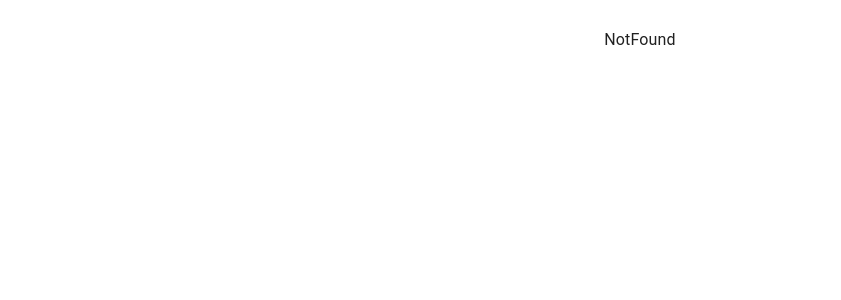
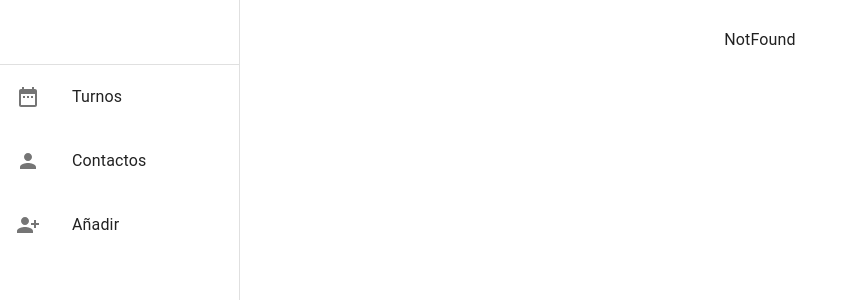
Before and after one commit to slurm17/turnos-app, a React (Vite) app: page /reminder in a window 1280 px wide. Shown: the top 300 px of the page, without its empty margins (0-841 px from the left). Built offline with nearby package versions, Linux system fonts and the light colour scheme.

Commit message:
agrego menu lateral

```diff
--- a/src/pages/Layout/components/BottomNav/index.tsx
+++ b/src/pages/Layout/components/BottomNav/index.tsx
@@ -1,14 +1,15 @@
 import { BottomNavigation, BottomNavigationAction, Paper } from '@mui/material'
 import { useState } from 'react'
-import PersonAddAlt1Icon from '@mui/icons-material/PersonAddAlt1'
-import DateRangeIcon from '@mui/icons-material/DateRange'
-import PersonIcon from '@mui/icons-material/Person'
 import { useNavigate } from 'react-router-dom'
-import * as ROUTES from '@/constants/routes'
-const BottomNav = () => {
+import { ListItemsNav } from '../../types/ListItemsNav'
+interface BottomNavProps {
+  listItemsNav: ListItemsNav[]
+}
+const BottomNav = ({ listItemsNav }:BottomNavProps) => {
   const [value, setValue] = useState(0)
   const navigate = useNavigate()
-  const pages = [ROUTES.REMINDER, ROUTES.CONTACT_LIST, ROUTES.CONTACT_ADD]
+  const pages : string[] = []
+  pages.push(...listItemsNav.map((item) => (item.navigateTo)))
 
   return (
     <Paper
@@ -35,9 +36,13 @@ const BottomNav = () => {
           navigate(pages[newValue])
         }}
       >
-        <BottomNavigationAction label="Turnos" icon={<DateRangeIcon />} />
-        <BottomNavigationAction label="Contactos" icon={<PersonIcon />} />
-        <BottomNavigationAction label="Añadir" icon={<PersonAddAlt1Icon />} />
+        {listItemsNav.map(({ text, icon: Icon }, i) => (
+          <BottomNavigationAction
+            key={i}
+            label={text}
+            icon={<Icon/>}
+          />
+        ))}
       </BottomNavigation>
     </Paper>
   )
--- /dev/null
+++ b/src/pages/Layout/components/DrawerNav/components/DrawerItem/index.tsx
@@ -0,0 +1,27 @@
+import { SvgIconComponent } from '@mui/icons-material'
+import { List, ListItem, ListItemButton, ListItemIcon, ListItemText } from '@mui/material'
+import { useNavigate } from 'react-router-dom'
+
+interface DrawerItemProps {
+    text: string
+    icon: SvgIconComponent,
+    navigateTo: string
+}
+
+const DrawerItem = ({ text, icon: Icon, navigateTo }: DrawerItemProps) => {
+    const navigate = useNavigate()
+    return (
+        <List>
+            <ListItem disablePadding>
+                <ListItemButton onClick={() => navigate(navigateTo)}>
+                    <ListItemIcon>
+                        <Icon/>
+                    </ListItemIcon>
+                    <ListItemText primary={text} />
+                </ListItemButton>
+            </ListItem>
+        </List>
+    )
+}
+
+export default DrawerItem
--- /dev/null
+++ b/src/pages/Layout/components/DrawerNav/index.tsx
@@ -0,0 +1,36 @@
+import Drawer from '@mui/material/Drawer'
+import Toolbar from '@mui/material/Toolbar'
+import Divider from '@mui/material/Divider'
+import DrawerItem from './components/DrawerItem'
+import { ListItemsNav } from '../../types/ListItemsNav'
+interface DrawerNavProps {
+  listItemsNav : ListItemsNav[],
+  // hidden: boolean
+}
+const drawerWidth = 240
+const DrawerNav = ({ listItemsNav/*, ...props*/ } : DrawerNavProps) => {
+  return (
+      <Drawer
+        // {...props}
+        sx={{
+          display: { xs: 'none', sm: 'block' },
+          width: drawerWidth,
+          flexShrink: 0,
+          '& .MuiDrawer-paper': {
+            width: drawerWidth,
+            boxSizing: 'border-box',
+          },
+        }}
+        variant="permanent"
+        anchor="left"
+        >
+        <Toolbar />
+        <Divider />
+        {listItemsNav.map((item, i) => (
+          <DrawerItem key={i} text={item.text} icon={item.icon} navigateTo={item.navigateTo} />
+        ))}
+    </Drawer>
+  )
+}
+
+export default DrawerNav
--- a/src/pages/Layout/index.tsx
+++ b/src/pages/Layout/index.tsx
@@ -1,13 +1,17 @@
 import BottomNav from '@/pages/Layout/components/BottomNav'
 import { Box } from '@mui/material'
 import { Outlet } from 'react-router-dom'
+import DrawerNav from './components/DrawerNav'
+import { listItemsNav } from './types/ListItemsNav'
+
 const Layout = () => {
   return (
     <>
+      <DrawerNav listItemsNav={listItemsNav}/>
       <Box component='main'>
         <Outlet/>
       </Box>
-      <BottomNav/>
+      <BottomNav listItemsNav={listItemsNav}/>
     </>
   )
 }
--- /dev/null
+++ b/src/pages/Layout/types/ListItemsNav/index.ts
@@ -0,0 +1,17 @@
+import PersonAddAlt1Icon from '@mui/icons-material/PersonAddAlt1'
+import DateRangeIcon from '@mui/icons-material/DateRange'
+import PersonIcon from '@mui/icons-material/Person'
+import { SvgIconComponent } from '@mui/icons-material'
+import * as ROUTES from '@/constants/routes'
+
+export const listItemsNav = [
+    { text: 'Turnos', icon: DateRangeIcon, navigateTo: ROUTES.REMINDER },
+    { text: 'Contactos', icon: PersonIcon, navigateTo: ROUTES.CONTACT_LIST },
+    { text: 'Añadir', icon: PersonAddAlt1Icon, navigateTo: ROUTES.CONTACT_ADD },
+]
+
+export interface ListItemsNav {
+    text: string,
+    icon: SvgIconComponent,
+    navigateTo: string
+}
--- a/src/theme/global/index.ts
+++ b/src/theme/global/index.ts
@@ -26,6 +26,7 @@ export const theme = createTheme({
           maxWidth: '1280px',
           margin: '0 auto',
           width: '100%',
+          display: 'flex'
         },
         main: {
           display: 'flex',
```
